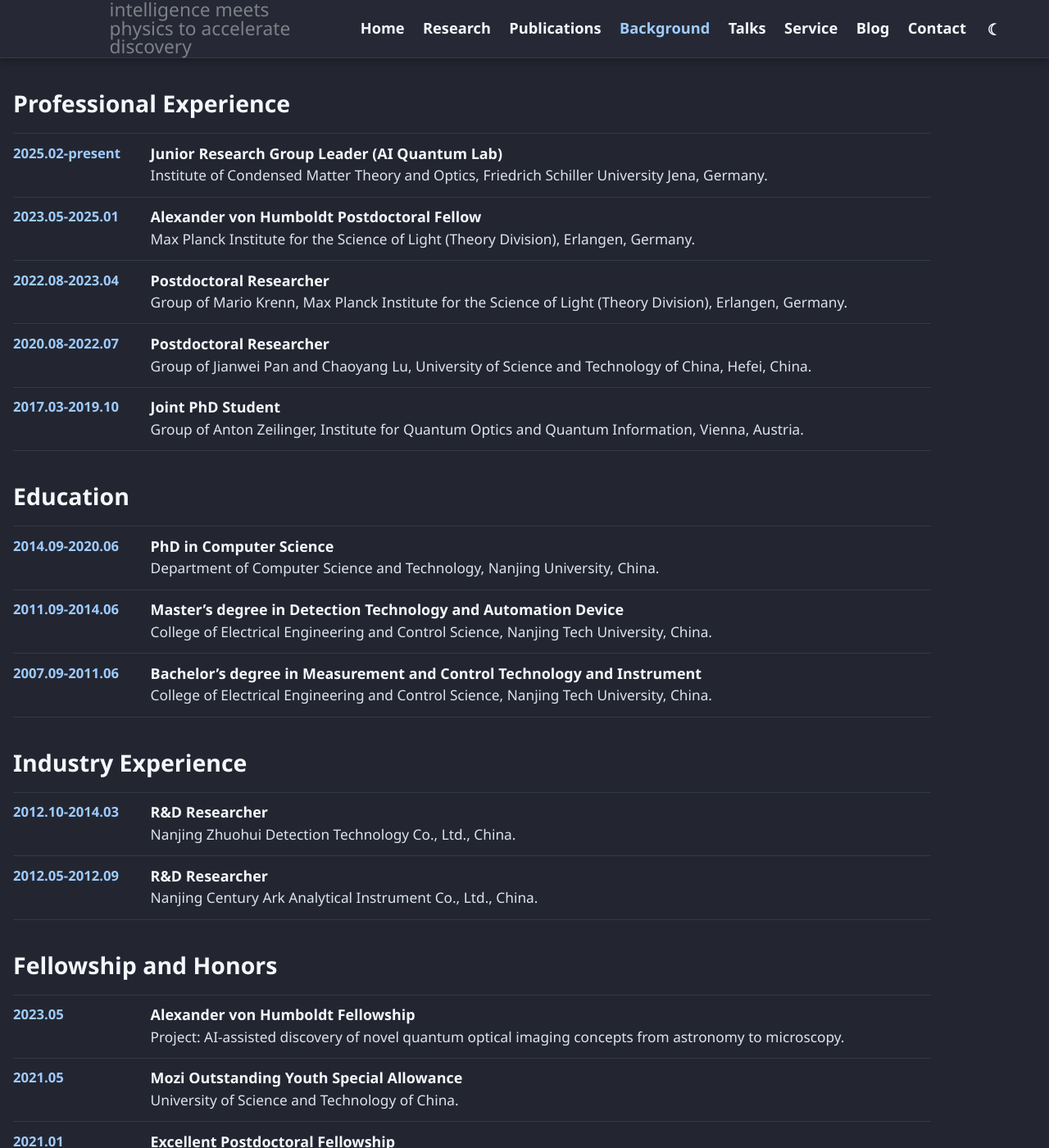
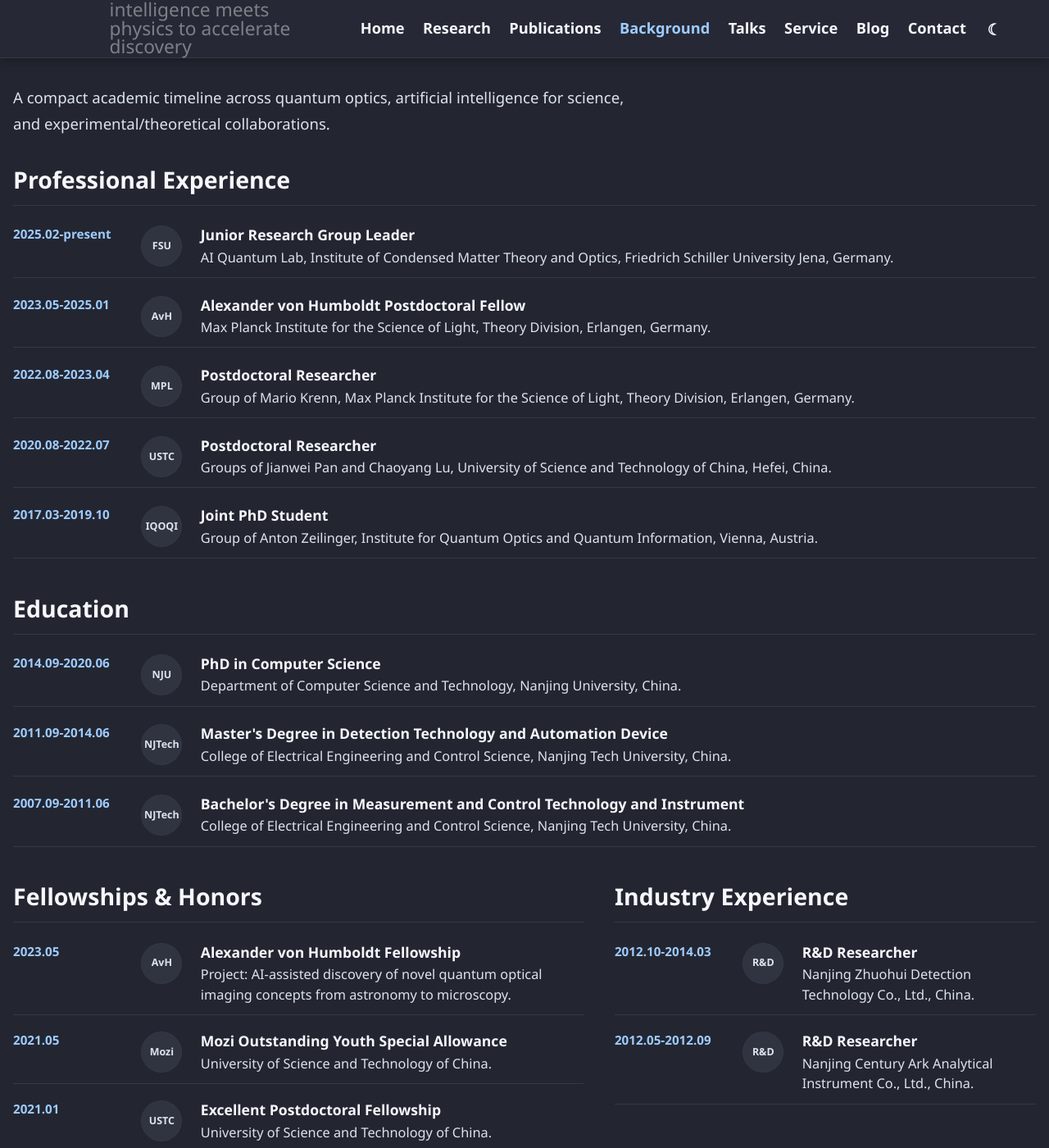
Before and after one commit to XuemeiGu/xuemeigu.github.io, a Jekyll site: the page built from content/pages/background.md, in a window 1280 px wide and 1400 px high. Shown: the whole window at 82% size. Built offline with Jekyll 4.4.1, drawn with Linux system fonts in a browser that asks for light colours; some of the changed text lies outside the part shown.

Commit message:
update background style

```diff
--- a/_includes/head.html
+++ b/_includes/head.html
@@ -13,5 +13,5 @@
   <link rel="shortcut icon" href="{{ '/favicon.ico?v=20260617' | relative_url }}">
   <link rel="icon" href="{{ favicon_path }}?v=20260617" type="image/png" sizes="427x427">
   <link rel="apple-touch-icon" href="{{ favicon_path }}?v=20260617">
-  <link rel="stylesheet" href="{{ '/assets/css/main.css?v=20260619-10' | relative_url }}">
+  <link rel="stylesheet" href="{{ '/assets/css/main.css?v=20260619-11' | relative_url }}">
 </head>
--- a/assets/css/main.css
+++ b/assets/css/main.css
@@ -1234,6 +1234,101 @@ ul {
   line-height: 1.55;
 }
 
+.background-note {
+  max-width: 760px;
+  margin: 0 0 1.8rem;
+  color: var(--muted-strong);
+  font-size: 1.14rem;
+  line-height: 1.65;
+}
+
+.background-section {
+  margin-top: 2.35rem;
+}
+
+.background-section:first-of-type {
+  margin-top: 1.2rem;
+}
+
+.background-section-heading {
+  display: flex;
+  align-items: baseline;
+  gap: 1rem;
+  margin-bottom: 0.8rem;
+  border-bottom: 1px solid var(--line);
+}
+
+.background-section-heading h2 {
+  margin: 0;
+  padding-bottom: 0.45rem;
+}
+
+.background-section-split {
+  display: grid;
+  grid-template-columns: minmax(0, 1.15fr) minmax(280px, 0.85fr);
+  gap: clamp(1.4rem, 3vw, 2.4rem);
+  align-items: start;
+}
+
+.background-timeline {
+  display: grid;
+  gap: 0.65rem;
+}
+
+.background-timeline.compact {
+  gap: 0.55rem;
+}
+
+.background-entry {
+  display: grid;
+  grid-template-columns: 142px 58px minmax(0, 1fr);
+  gap: 0.9rem;
+  align-items: start;
+  padding: 0.72rem 0;
+  border-bottom: 1px solid var(--line);
+}
+
+.background-entry:first-child {
+  border-top: 0;
+}
+
+.background-entry time {
+  color: var(--accent);
+  font-size: 0.95rem;
+  font-weight: 800;
+  line-height: 1.35;
+}
+
+.background-mark {
+  display: inline-flex;
+  align-items: center;
+  justify-content: center;
+  width: 50px;
+  height: 50px;
+  border: 1px solid var(--line);
+  border-radius: 50%;
+  background: var(--surface-strong);
+  color: var(--muted-strong);
+  font-size: 0.78rem;
+  font-weight: 800;
+  line-height: 1;
+  text-align: center;
+}
+
+.background-entry h3 {
+  margin: 0;
+  color: var(--text);
+  font-size: 1.1rem;
+  line-height: 1.35;
+}
+
+.background-entry p {
+  margin: 0.16rem 0 0;
+  color: var(--muted-strong);
+  font-size: 1.02rem;
+  line-height: 1.52;
+}
+
 .authors {
   margin-bottom: 0.12rem;
   color: var(--muted-strong) !important;
@@ -1486,6 +1581,25 @@ ul {
     gap: 0.18rem;
   }
 
+  .background-section-split {
+    grid-template-columns: 1fr;
+  }
+
+  .background-entry {
+    grid-template-columns: 1fr;
+    gap: 0.4rem;
+    padding: 0.82rem 0;
+  }
+
+  .background-mark {
+    width: auto;
+    height: auto;
+    min-height: 0;
+    justify-self: start;
+    padding: 0.25rem 0.5rem;
+    border-radius: var(--radius);
+  }
+
   .academic-profile h1 {
     font-size: 2rem;
   }
--- a/content/pages/background.md
+++ b/content/pages/background.md
@@ -3,120 +3,150 @@ title: Background
 permalink: /background/
 ---
 
-## Professional Experience
+<p class="background-note">A compact academic timeline across quantum optics, artificial intelligence for science, and experimental/theoretical collaborations.</p>
 
-<div class="cv-list">
-  <article class="cv-entry">
-    <time>2025.02-present</time>
-    <div>
-      <h3>Junior Research Group Leader (AI Quantum Lab)</h3>
-      <p>Institute of Condensed Matter Theory and Optics, Friedrich Schiller University Jena, Germany.</p>
+<section class="background-section">
+  <div class="background-section-heading">
+    <h2>Professional Experience</h2>
+  </div>
+  <div class="background-timeline">
+    <article class="background-entry">
+      <time>2025.02-present</time>
+      <div class="background-mark">FSU</div>
+      <div>
+        <h3>Junior Research Group Leader</h3>
+        <p>AI Quantum Lab, Institute of Condensed Matter Theory and Optics, Friedrich Schiller University Jena, Germany.</p>
+      </div>
+    </article>
+    <article class="background-entry">
+      <time>2023.05-2025.01</time>
+      <div class="background-mark">AvH</div>
+      <div>
+        <h3>Alexander von Humboldt Postdoctoral Fellow</h3>
+        <p>Max Planck Institute for the Science of Light, Theory Division, Erlangen, Germany.</p>
+      </div>
+    </article>
+    <article class="background-entry">
+      <time>2022.08-2023.04</time>
+      <div class="background-mark">MPL</div>
+      <div>
+        <h3>Postdoctoral Researcher</h3>
+        <p>Group of Mario Krenn, Max Planck Institute for the Science of Light, Theory Division, Erlangen, Germany.</p>
+      </div>
+    </article>
+    <article class="background-entry">
+      <time>2020.08-2022.07</time>
+      <div class="background-mark">USTC</div>
+      <div>
+        <h3>Postdoctoral Researcher</h3>
+        <p>Groups of Jianwei Pan and Chaoyang Lu, University of Science and Technology of China, Hefei, China.</p>
+      </div>
+    </article>
+    <article class="background-entry">
+      <time>2017.03-2019.10</time>
+      <div class="background-mark">IQOQI</div>
+      <div>
+        <h3>Joint PhD Student</h3>
+        <p>Group of Anton Zeilinger, Institute for Quantum Optics and Quantum Information, Vienna, Austria.</p>
+      </div>
+    </article>
+  </div>
+</section>
+
+<section class="background-section">
+  <div class="background-section-heading">
+    <h2>Education</h2>
+  </div>
+  <div class="background-timeline">
+    <article class="background-entry">
+      <time>2014.09-2020.06</time>
+      <div class="background-mark">NJU</div>
+      <div>
+        <h3>PhD in Computer Science</h3>
+        <p>Department of Computer Science and Technology, Nanjing University, China.</p>
+      </div>
+    </article>
+    <article class="background-entry">
+      <time>2011.09-2014.06</time>
+      <div class="background-mark">NJTech</div>
+      <div>
+        <h3>Master's Degree in Detection Technology and Automation Device</h3>
+        <p>College of Electrical Engineering and Control Science, Nanjing Tech University, China.</p>
+      </div>
+    </article>
+    <article class="background-entry">
+      <time>2007.09-2011.06</time>
+      <div class="background-mark">NJTech</div>
+      <div>
+        <h3>Bachelor's Degree in Measurement and Control Technology and Instrument</h3>
+        <p>College of Electrical Engineering and Control Science, Nanjing Tech University, China.</p>
+      </div>
+    </article>
+  </div>
+</section>
+
+<section class="background-section background-section-split">
+  <div>
+    <div class="background-section-heading">
+      <h2>Fellowships & Honors</h2>
     </div>
-  </article>
-  <article class="cv-entry">
-    <time>2023.05-2025.01</time>
-    <div>
-      <h3>Alexander von Humboldt Postdoctoral Fellow</h3>
-      <p>Max Planck Institute for the Science of Light (Theory Division), Erlangen, Germany.</p>
+    <div class="background-timeline compact">
+      <article class="background-entry">
+        <time>2023.05</time>
+        <div class="background-mark">AvH</div>
+        <div>
+          <h3>Alexander von Humboldt Fellowship</h3>
+          <p>Project: AI-assisted discovery of novel quantum optical imaging concepts from astronomy to microscopy.</p>
+        </div>
+      </article>
+      <article class="background-entry">
+        <time>2021.05</time>
+        <div class="background-mark">Mozi</div>
+        <div>
+          <h3>Mozi Outstanding Youth Special Allowance</h3>
+          <p>University of Science and Technology of China.</p>
+        </div>
+      </article>
+      <article class="background-entry">
+        <time>2021.01</time>
+        <div class="background-mark">USTC</div>
+        <div>
+          <h3>Excellent Postdoctoral Fellowship</h3>
+          <p>University of Science and Technology of China.</p>
+        </div>
+      </article>
+      <article class="background-entry">
+        <time>2016.06</time>
+        <div class="background-mark">CSC</div>
+        <div>
+          <h3>Chinese Government Scholarship for Studying Abroad 2016</h3>
+          <p>No. 201606190189.</p>
+        </div>
+      </article>
     </div>
-  </article>
-  <article class="cv-entry">
-    <time>2022.08-2023.04</time>
-    <div>
-      <h3>Postdoctoral Researcher</h3>
-      <p>Group of Mario Krenn, Max Planck Institute for the Science of Light (Theory Division), Erlangen, Germany.</p>
+  </div>
+
+  <div>
+    <div class="background-section-heading">
+      <h2>Industry Experience</h2>
     </div>
-  </article>
-  <article class="cv-entry">
-    <time>2020.08-2022.07</time>
-    <div>
-      <h3>Postdoctoral Researcher</h3>
-      <p>Group of Jianwei Pan and Chaoyang Lu, University of Science and Technology of China, Hefei, China.</p>
+    <div class="background-timeline compact">
+      <article class="background-entry">
+        <time>2012.10-2014.03</time>
+        <div class="background-mark">R&amp;D</div>
+        <div>
+          <h3>R&amp;D Researcher</h3>
+          <p>Nanjing Zhuohui Detection Technology Co., Ltd., China.</p>
+        </div>
+      </article>
+      <article class="background-entry">
+        <time>2012.05-2012.09</time>
+        <div class="background-mark">R&amp;D</div>
+        <div>
+          <h3>R&amp;D Researcher</h3>
+          <p>Nanjing Century Ark Analytical Instrument Co., Ltd., China.</p>
+        </div>
+      </article>
     </div>
-  </article>
-  <article class="cv-entry">
-    <time>2017.03-2019.10</time>
-    <div>
-      <h3>Joint PhD Student</h3>
-      <p>Group of Anton Zeilinger, Institute for Quantum Optics and Quantum Information, Vienna, Austria.</p>
-    </div>
-  </article>
-</div>
-
-## Education
-
-<div class="cv-list">
-  <article class="cv-entry">
-    <time>2014.09-2020.06</time>
-    <div>
-      <h3>PhD in Computer Science</h3>
-      <p>Department of Computer Science and Technology, Nanjing University, China.</p>
-    </div>
-  </article>
-  <article class="cv-entry">
-    <time>2011.09-2014.06</time>
-    <div>
-      <h3>Master’s degree in Detection Technology and Automation Device</h3>
-      <p>College of Electrical Engineering and Control Science, Nanjing Tech University, China.</p>
-    </div>
-  </article>
-  <article class="cv-entry">
-    <time>2007.09-2011.06</time>
-    <div>
-      <h3>Bachelor’s degree in Measurement and Control Technology and Instrument</h3>
-      <p>College of Electrical Engineering and Control Science, Nanjing Tech University, China.</p>
-    </div>
-  </article>
-</div>
-
-## Industry Experience
-
-<div class="cv-list">
-  <article class="cv-entry">
-    <time>2012.10-2014.03</time>
-    <div>
-      <h3>R&amp;D Researcher</h3>
-      <p>Nanjing Zhuohui Detection Technology Co., Ltd., China.</p>
-    </div>
-  </article>
-  <article class="cv-entry">
-    <time>2012.05-2012.09</time>
-    <div>
-      <h3>R&amp;D Researcher</h3>
-      <p>Nanjing Century Ark Analytical Instrument Co., Ltd., China.</p>
-    </div>
-  </article>
-</div>
-
-## Fellowship and Honors
-
-<div class="cv-list">
-  <article class="cv-entry">
-    <time>2023.05</time>
-    <div>
-      <h3>Alexander von Humboldt Fellowship</h3>
-      <p>Project: AI-assisted discovery of novel quantum optical imaging concepts from astronomy to microscopy.</p>
-    </div>
-  </article>
-  <article class="cv-entry">
-    <time>2021.05</time>
-    <div>
-      <h3>Mozi Outstanding Youth Special Allowance</h3>
-      <p>University of Science and Technology of China.</p>
-    </div>
-  </article>
-  <article class="cv-entry">
-    <time>2021.01</time>
-    <div>
-      <h3>Excellent Postdoctoral Fellowship</h3>
-      <p>University of Science and Technology of China.</p>
-    </div>
-  </article>
-  <article class="cv-entry">
-    <time>2016.06</time>
-    <div>
-      <h3>Chinese Government Scholarship for Studying Abroad 2016</h3>
-      <p>No. 201606190189.</p>
-    </div>
-  </article>
-</div>
+  </div>
+</section>
```
